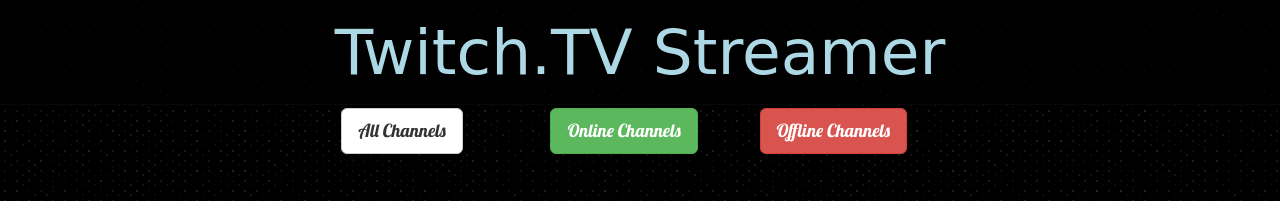
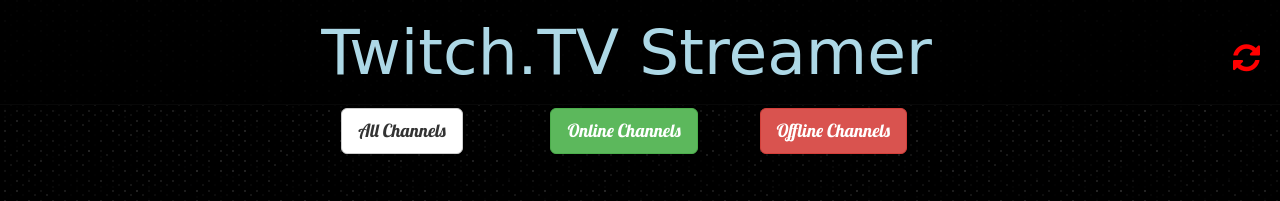
Before and after one commit to Manish-Giri/Ziplines-shared, a plain HTML site: page index.html in a window 1280 px wide. Shown: the top 201 px of the page. Drawn offline with nearby package versions, Linux system fonts and the light colour scheme; no server answers; a web font is replaced by a local one.

Commit message:
Basic auto refresh for #3

```diff
--- a/index.html
+++ b/index.html
@@ -5,6 +5,7 @@
     <title>Twitch.TV API</title>
     <link rel="stylesheet" href="https://maxcdn.bootstrapcdn.com/bootstrap/3.3.6/css/bootstrap.min.css" integrity="sha384-1q8mTJOASx8j1Au+a5WDVnPi2lkFfwwEAa8hDDdjZlpLegxhjVME1fgjWPGmkzs7" crossorigin="anonymous">
     <link rel="stylesheet" href="https://cdnjs.cloudflare.com/ajax/libs/animate.css/3.5.1/animate.min.css">
+    <link href="https://maxcdn.bootstrapcdn.com/font-awesome/4.6.3/css/font-awesome.min.css" rel="stylesheet" integrity="sha384-T8Gy5hrqNKT+hzMclPo118YTQO6cYprQmhrYwIiQ/3axmI1hQomh7Ud2hPOy8SP1" crossorigin="anonymous">
     <link rel="icon" href="favicon.ico">
     <link rel="stylesheet" href="style.css">
 </head>
@@ -13,7 +14,12 @@
     <nav class="navbar navbar-inverse navbar-fixed-top">
         <div class="container-fluid">
             <div id="navbar-head">
-                <h1 id="nav-head">Twitch.TV Streamer</h1>
+                <h1 id="nav-head">
+                    Twitch.TV Streamer
+                    <i id="auto-refresh-icon" class="fa fa-refresh" aria-hidden="true" data-toggle="tooltip" data-placement="bottom" title="Auto-Refresh all channels"></i>
+
+                </h1>
+
             </div>
         </div>
     </nav>
--- a/script.js
+++ b/script.js
@@ -1,4 +1,6 @@
 $(document).ready(function() {
+    //enable tooltips
+    $('[data-toggle="tooltip"]').tooltip();
 
     //global variables
     var users = ["ESL_SC2", "ESL_CSGO", "freecodecamp", "storbeck", "terakilobyte", "habathcx", "RobotCaleb", "thomasballinger", "noobs2ninjas", "beohoff", "brunofin", "comster404", "test_channel", "cretetion", "sheevergaming", "TR7K", "OgamingSC2", "monstercat", "pink_sparkles"];
--- a/style.css
+++ b/style.css
@@ -26,6 +26,22 @@ body {
     margin-top: 2%;
 }
 
+/* override .fa to make auto refresh icon float right */
+.fa {
+    float: right;
+    clear: left;
+}
+
+/* style the i icon to position it parallel to h1 */
+#auto-refresh-icon {
+    color: red;
+    text-align: right;
+    font-size: 0.5em !important;
+    position: relative;
+    right: 0;
+    top: 25px;
+
+}
 #channels {
     padding: 1%;
     font-family: 'Lobster', cursive;
```
